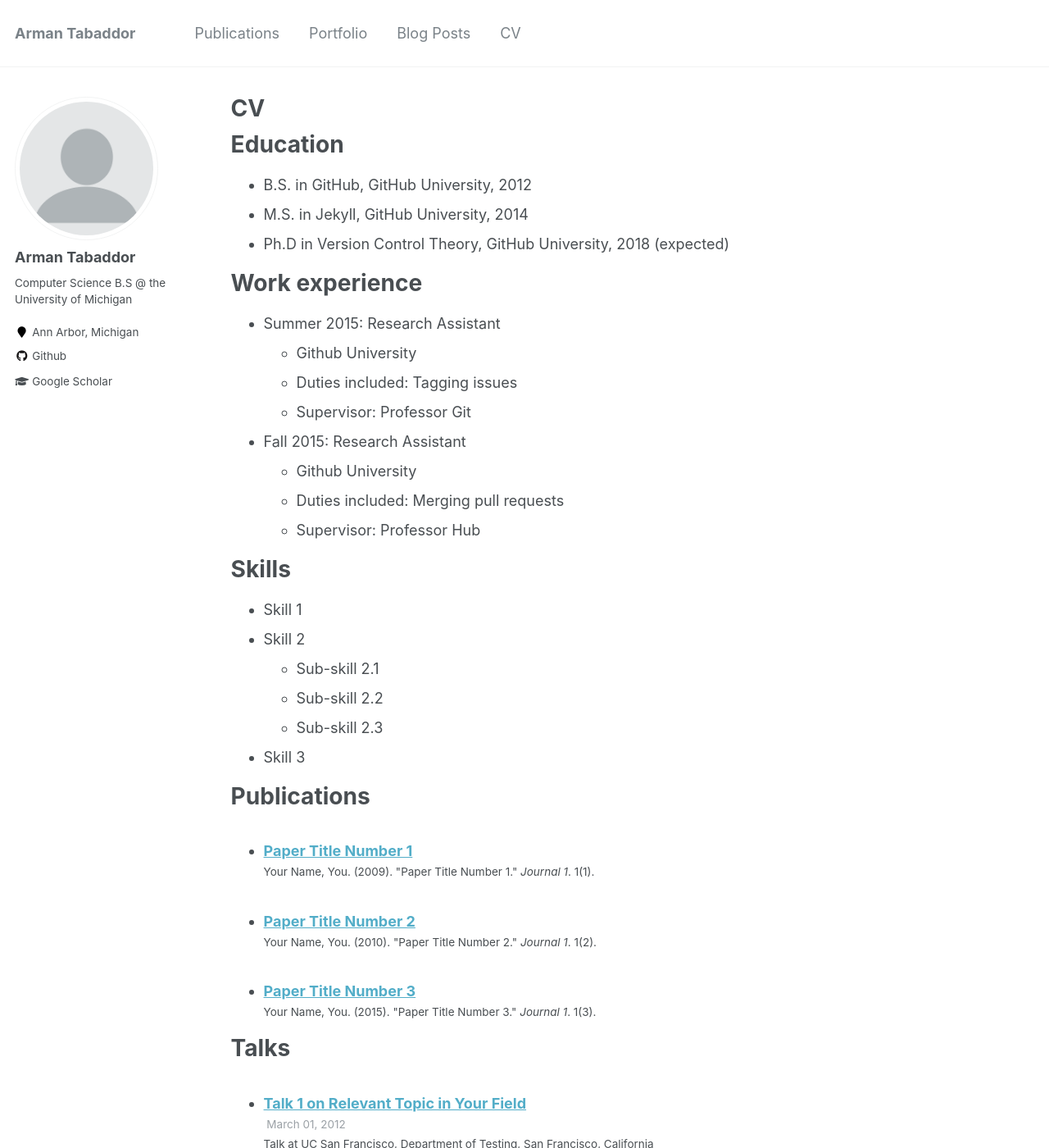
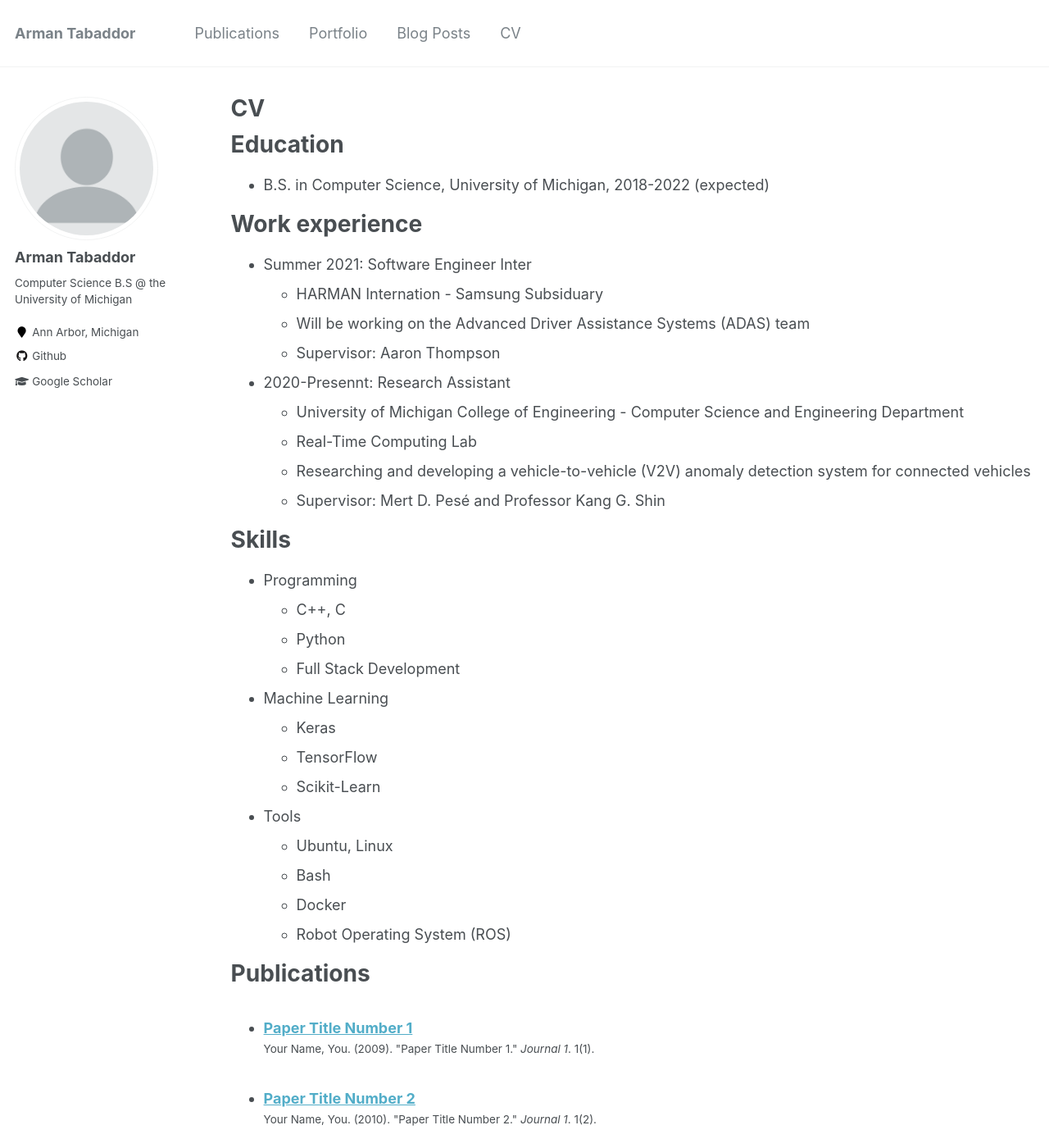
Before and after one commit to tabaddor/tabaddor.github.io, a Jekyll site: the page built from _pages/cv.md, in a window 1280 px wide and 1400 px high. Shown: the whole window at 82% size. Built offline with Jekyll 4.4.1, drawn with Linux system fonts in a browser that asks for light colours; some of the changed text lies outside the part shown.

Commit message:
CV updates

```diff
--- a/_pages/cv.md
+++ b/_pages/cv.md
@@ -11,30 +11,36 @@ redirect_from:
 
 Education
 ======
-* B.S. in GitHub, GitHub University, 2012
-* M.S. in Jekyll, GitHub University, 2014
-* Ph.D in Version Control Theory, GitHub University, 2018 (expected)
+* B.S. in Computer Science, University of Michigan, 2018-2022 (expected)
 
 Work experience
 ======
-* Summer 2015: Research Assistant
-  * Github University
-  * Duties included: Tagging issues
-  * Supervisor: Professor Git
+* Summer 2021: Software Engineer Inter
+  * HARMAN Internation - Samsung Subsiduary
+  * Will be working on the Advanced Driver Assistance Systems (ADAS) team
+  * Supervisor: Aaron Thompson
 
-* Fall 2015: Research Assistant
-  * Github University
-  * Duties included: Merging pull requests
-  * Supervisor: Professor Hub
+* 2020-Presennt: Research Assistant
+  * University of Michigan College of Engineering - Computer Science and Engineering Department
+  * Real-Time Computing Lab
+  * Researching and developing a vehicle-to-vehicle (V2V) anomaly detection system for connected vehicles
+  * Supervisor: Mert D. Pesé and Professor Kang G. Shin
 
 Skills
 ======
-* Skill 1
-* Skill 2
-  * Sub-skill 2.1
-  * Sub-skill 2.2
-  * Sub-skill 2.3
-* Skill 3
+* Programming
+  * C++, C
+  * Python
+  * Full Stack Development
+* Machine Learning
+  * Keras
+  * TensorFlow
+  * Scikit-Learn
+* Tools
+  * Ubuntu, Linux
+  * Bash
+  * Docker
+  * Robot Operating System (ROS)
 
 Publications
 ======
@@ -54,6 +60,6 @@ Teaching
     {% include archive-single-cv.html %}
   {% endfor %}</ul>
 
-Service and leadership
+Leadership
 ======
-* Currently signed in to 43 different slack teams
+* Software Team Lead for the Michigan Autonomous Aerial Vehicles
```
Also changed, not shown: _pages/about.md (+1 -1 lines).
